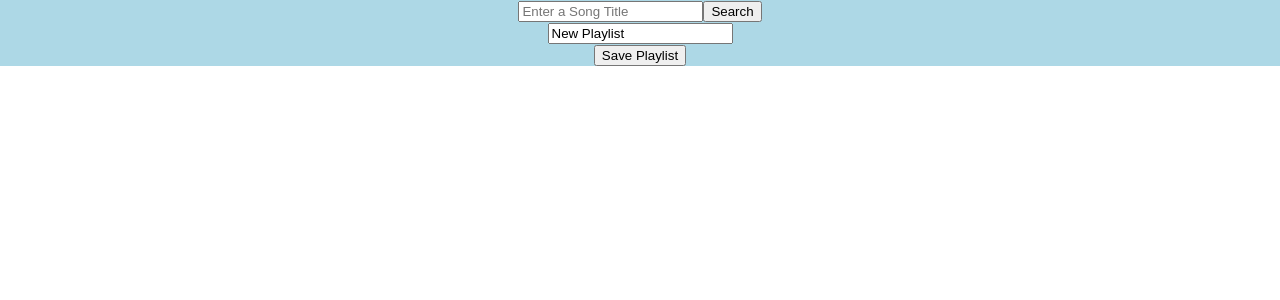
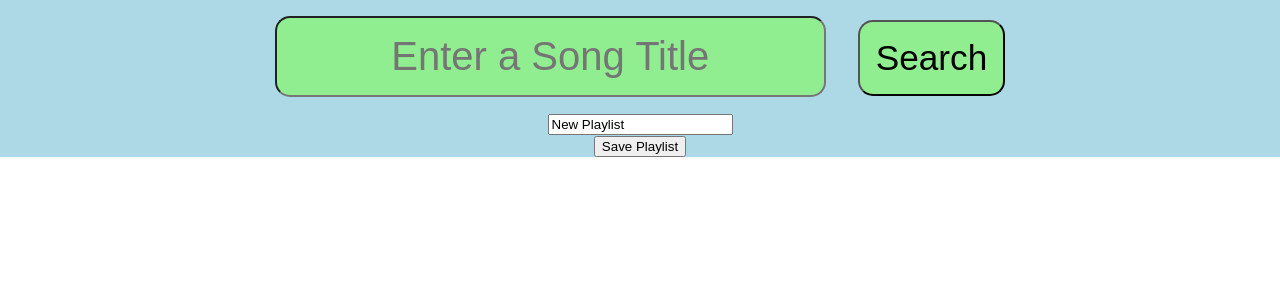
Before and after one commit to marnusvw/Jamming, a React (Create React App) app: page / in a window 1280 px wide. Shown: the top 300 px of the page. Built offline with nearby package versions, Linux system fonts and the light colour scheme.

Commit message:
Implement styles for the SearchBar component.

```diff
--- a/src/Components/SearchBar/SearchBar.css
+++ b/src/Components/SearchBar/SearchBar.css
@@ -0,0 +1,18 @@
+
+.searchField {
+    margin: 1rem;
+    padding: 1rem;
+    text-align: center;
+    color: darkgreen;
+    background-color: lightgreen;
+    border-radius: 15px;
+    font-size: 2.5rem;
+}
+
+.searchBtn {
+    border-radius: 15px;
+    font-size: 2.2rem;
+    margin: 1rem;
+    padding: 1rem;
+    background-color: lightgreen;
+}
--- a/src/Components/SearchBar/SearchBar.js
+++ b/src/Components/SearchBar/SearchBar.js
@@ -1,5 +1,5 @@
 import React, {useState, useEffect, useCallback} from "react";
-
+import './SearchBar.css'
 const SearcBar = (props) => {
     const [term, setTerm] = useState('')
 
@@ -12,9 +12,9 @@ const SearcBar = (props) => {
     }, [props.onSearch, term])
 
     return (
-        <div>
-            <input placeholder="Enter a Song Title" value={term} type="text" onChange={handleTextChange}></input>
-            <button onClick={search}>Search</button>
+        <div className="searchBar">
+            <input className="searchField" placeholder="Enter a Song Title" value={term} type="text" onChange={handleTextChange}></input>
+            <button className="searchBtn" onClick={search}>Search</button>
         </div>
     )
 }
```
